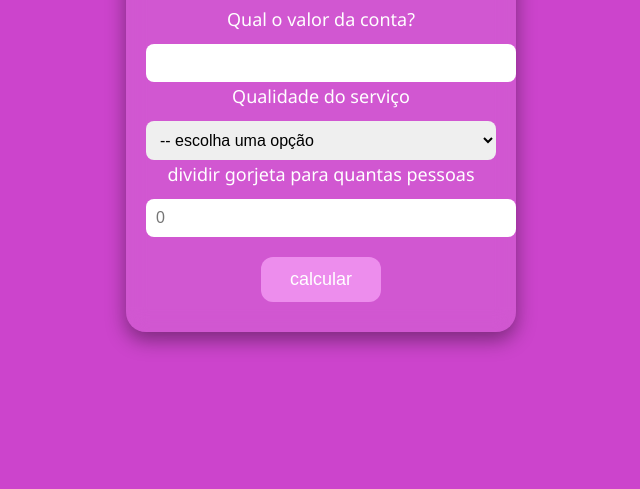
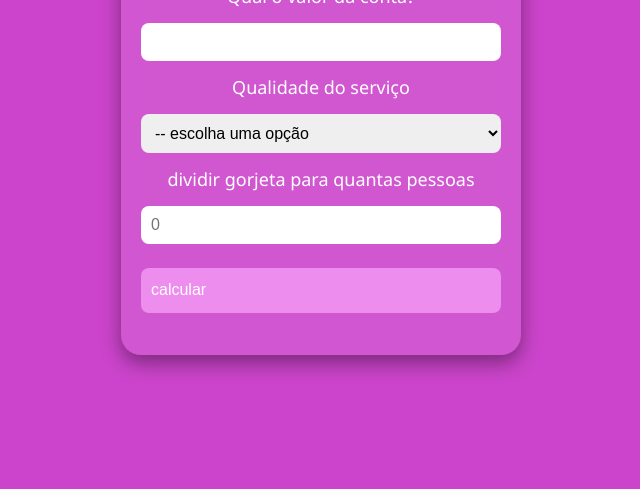
Before and after one commit to Polianaelizabeth/gorjeta, a plain HTML site: page index.html in a window 1280 px wide. Shown: the part 311-800 px from the top of the page, without its empty margins (319-959 px from the left). Drawn offline with Linux system fonts and the light colour scheme.

Commit message:
Update styles.css

```diff
--- a/styles.css
+++ b/styles.css
@@ -1,3 +1,7 @@
+* {
+    box-sizing: border-box;
+}
+
 body {
     background-color: rgb(204, 68, 204);
     font-family: 'Segoe UI', Tahoma, Geneva, Verdana, sans-serif;
@@ -6,11 +10,12 @@ body {
     display: flex;
     justify-content: center;
     align-items: center;
-    height: 100vh;
+    min-height: 100vh;
 }
 
 #container {
-    width: 350px;
+    width: 90%;
+    max-width: 400px;
     background-color: rgba(255, 255, 255, 0.1);
     backdrop-filter: blur(10px);
     text-align: center;
@@ -20,9 +25,27 @@ body {
     color: white;
 }
 
+#form {
+    font-size: 18px;
+    line-height: 1.6;
+    color: white;
+}
+
+#form input,
+#form select {
+    width: 100%;
+    padding: 10px;
+    margin-top: 12px;
+    margin-bottom: 12px;
+    border-radius: 8px;
+    border: none;
+    font-size: 16px;
+    text-align: left;
+}
+
 #calcular {
     margin-top: 20px;
-    width: 120px;
+    width: 100%;
     height: 45px;
     font-size: 18px;
     background-color: rgba(255, 179, 255, 0.6);
@@ -36,18 +59,3 @@ body {
 #calcular:hover {
     background-color: rgba(255, 179, 255, 0.8);
 }
-
-#form {
-    font-size: 18px;
-    line-height: 1.6;
-    color: white;
-}
-
-input, select {
-    width: 100%;
-    padding: 10px;
-    margin-top: 10px;
-    border-radius: 8px;
-    border: none;
-    font-size: 16px;
-}
```
